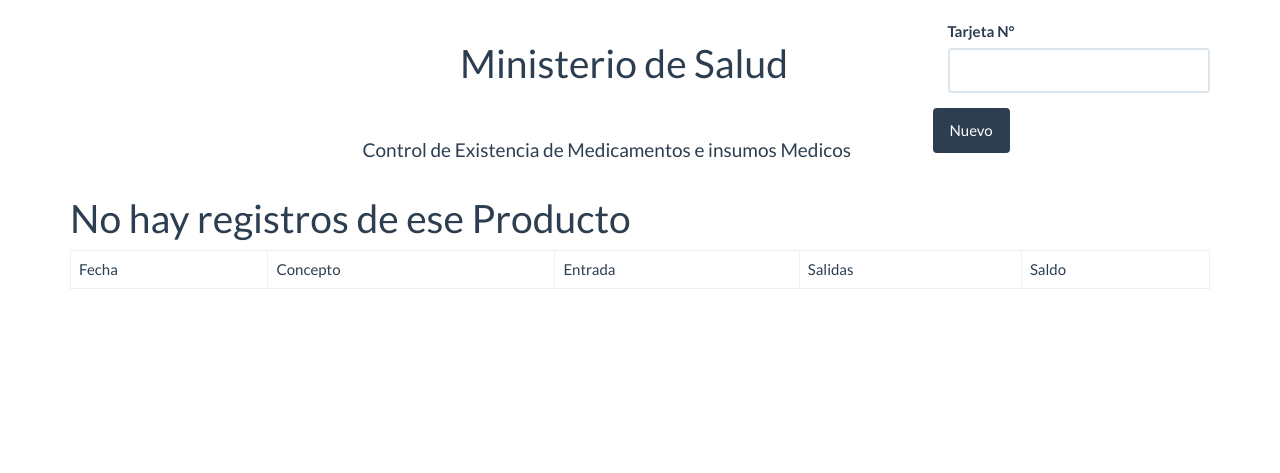
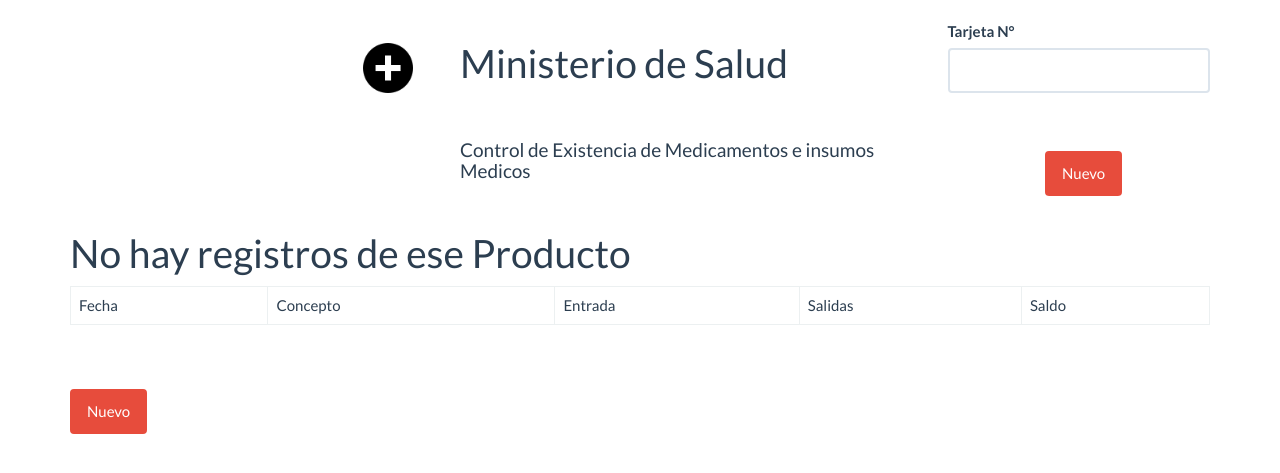
Before and after one commit to walter5lemus/kardex, a Django app: a page that uses templates/principal/principal2.html in a window 1280 px wide. Shown: the part 60-533 px from the top of the page. Run offline with Django 3.2, Linux system fonts and the light colour scheme; parts of the project's set-up code (start-up, migrations or seed data) failed here and were passed over; some libraries are stand-ins or nearby versions.

Commit message:
se añadio la imagen en el boton agregar producto, y algunos cambios mas

```diff
--- a/templates/principal/principal2.html
+++ b/templates/principal/principal2.html
@@ -1,4 +1,5 @@
 {% extends 'base/base.html' %}
+{% load staticfiles %}
 
 {% block title %}
 	Inicio
@@ -17,7 +18,11 @@
 				{{form.codigo}}
 			</div>
 		</div>
-		<div class="col-md-5 col-md-offset-1">
+		<div class="col-md-1">
+				<br>
+					  <input type=image src="{% static 'images/mas.png' %}" width="50" height="50">
+			</div>
+		<div class="col-md-5">
 			<div class="form-group">
 				<h1> Ministerio de Salud</h1>
 			</div>
@@ -30,23 +35,24 @@
 		</div>
 </div>
 <div class="row">
-		<div class="col-md-3">
+		<div class="col-md-4">
 			<div class="form-group">
 				<label for="{{form.nombre.name}}">{{ form.nombre.label }}</label>
 				{{form.nombre}}
 			</div>
 		</div>
-		<div class="col-md-6">
-		<br>
-		<div class="form-group">
+		<div class="col-md-5">
+			<br>
+			<div class="form-group">
 				<h4>Control de Existencia de Medicamentos e insumos Medicos</h4>
 			</div>
 		</div>
-
-		<div class="form-group">
-				<button class="btn btn-primary">Nuevo</button>
+		<div class="col-md-2 col-md-offset-1">
+			<div class="form-group">
+				<br><br>
+				<button class="btn btn-danger">Nuevo</button>
+			</div>
 		</div>
-
 </div>
 
 <table class="table table-bordered">
@@ -80,7 +86,19 @@
 		<h1>No hay registros de ese Producto</h1>
 		{% endif %}
 	</tbody>
+	<tfoot>
+
+	</tfoot>
+
 </table>
+	<div class="row">
+		<div class="col-md-2">
+			<div class="form-group">
+				<br><br>
+				<button class="btn btn-danger">Nuevo</button>
+			</div>
+		</div>
+	</div>
 
 
 {% endblock %}
```
Also changed, not shown: static/images/mas.png (added), 13 other files.
